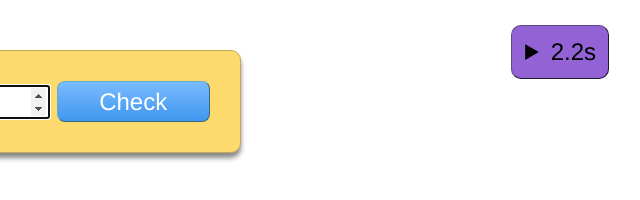
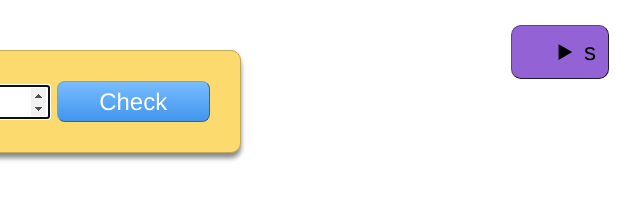
Before and after one commit to bjc/mult, a plain HTML site: page index.html in a window 1280 px wide. Shown: the full height of the page, 621-1261 px from the left. Drawn offline with Linux system fonts and the light colour scheme.

Commit message:
Whoops, left debugging stuff in.

```diff
--- a/index.html
+++ b/index.html
@@ -15,7 +15,7 @@
   <body>
     <details id="history">
       <ol id="history-list"></ol>
-      <summary id="history-average">2.2</summary>
+      <summary id="history-average"></summary>
     </details>
 
     <form id="test-form">
```
